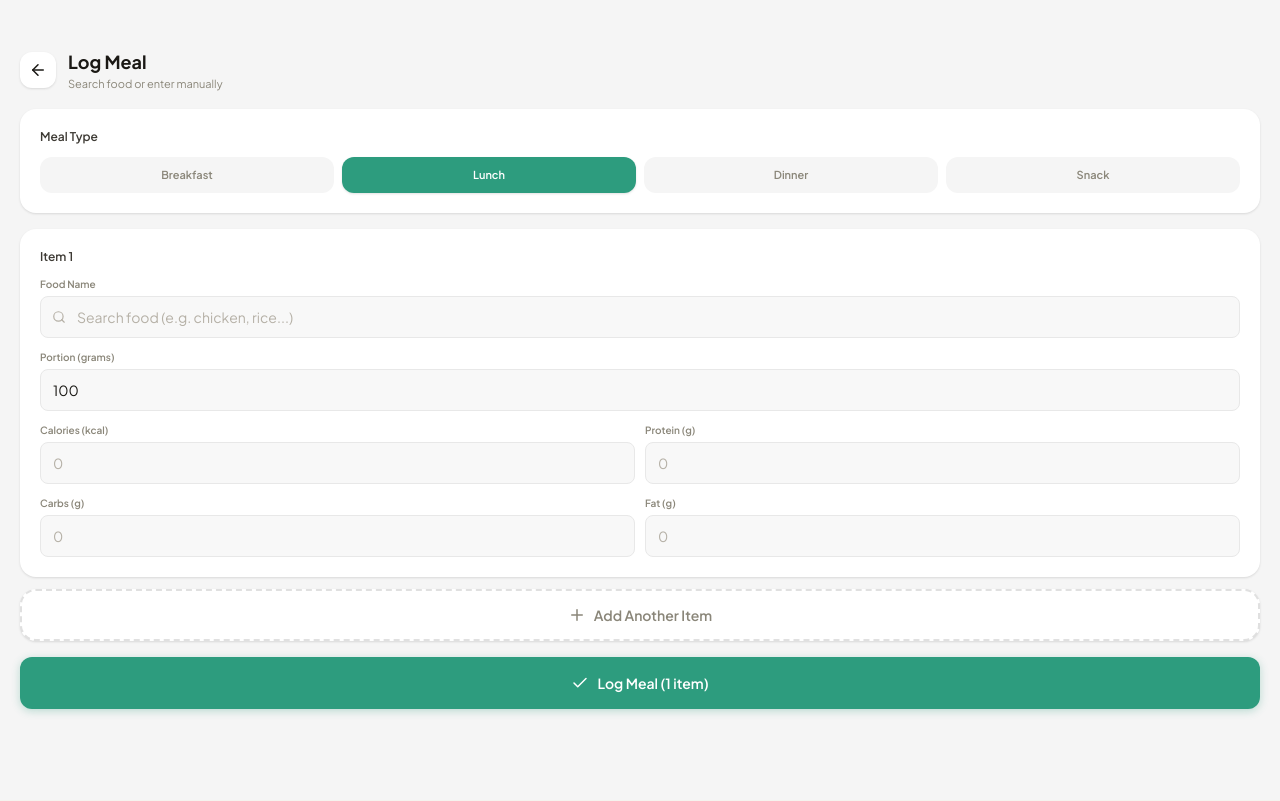
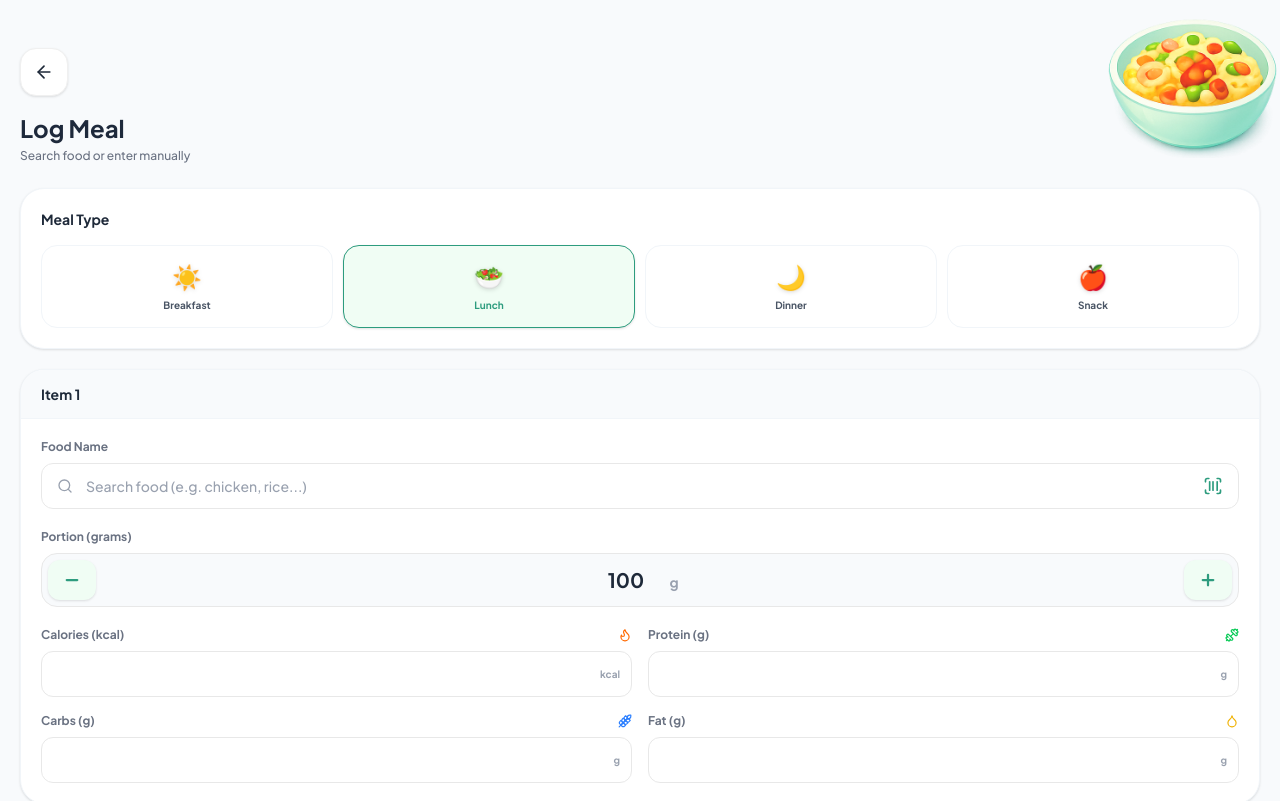
Before and after one commit to Ilham06/fitfun, a Next.js app: page /meals/add in a window 1280 px wide. Shown: the top 801 px of the page. Built offline with nearby package versions, Linux system fonts and the light colour scheme.

Commit message:
update log meals

```diff
--- a/src/app/meals/add/page.js
+++ b/src/app/meals/add/page.js
@@ -3,7 +3,7 @@
 import Link from "next/link";
 import { useState, useRef, useEffect } from "react";
 import { useRouter } from "next/navigation";
-import { ArrowLeft, Plus, Trash2, Check, Search, X } from "lucide-react";
+import { ArrowLeft, Plus, Trash2, Check, Search, X, ScanBarcode, Flame, Dumbbell, Wheat, Droplet, Minus } from "lucide-react";
 import { foodDatabase, calculateNutrition, searchFood } from "@/lib/food-database";
 
 function FoodSearchInput({ onSelect, selectedFood }) {
@@ -54,23 +54,27 @@ function FoodSearchInput({ onSelect, selectedFood }) {
 
   return (
     <div ref={wrapperRef} className="relative">
-      <label className="text-[10px] font-semibold text-muted mb-1 block">Food Name</label>
+      <label className="text-xs font-bold text-gray-500 mb-2 block">Food Name</label>
       <div className="relative">
-        <Search size={14} className="absolute left-3 top-1/2 -translate-y-1/2 text-muted2" />
+        <Search size={16} className="absolute left-4 top-1/2 -translate-y-1/2 text-gray-400" />
         <input
           type="text"
           placeholder="Search food (e.g. chicken, rice...)"
           value={query}
           onChange={(e) => handleSearch(e.target.value)}
           onFocus={() => { if (query.length >= 2) setIsOpen(true); }}
-          className="w-full bg-[#F8F8F8] border border-[#E8E8E8] rounded-lg pl-9 pr-8 py-2.5 text-sm text-text outline-none focus:border-[#2D9C7E] transition-colors placeholder:text-muted2"
+          className="w-full bg-white border border-[#E8E8E8] rounded-xl pl-11 pr-11 py-3 text-sm text-gray-800 outline-none focus:border-[#2D9C7E] transition-colors placeholder:text-gray-400 font-medium"
         />
-        {query && (
+        {query ? (
           <button
             onClick={() => { setQuery(""); setResults([]); setIsOpen(false); }}
-            className="absolute right-3 top-1/2 -translate-y-1/2"
+            className="absolute right-4 top-1/2 -translate-y-1/2 bg-gray-100 p-1 rounded-full text-gray-500 hover:text-gray-700"
           >
-            <X size={14} className="text-muted2" />
+            <X size={12} />
+          </button>
+        ) : (
+          <button className="absolute right-4 top-1/2 -translate-y-1/2 text-[#2D9C7E]">
+            <ScanBarcode size={20} />
           </button>
         )}
       </div>
@@ -85,13 +89,13 @@ function FoodSearchInput({ onSelect, selectedFood }) {
               className="w-full flex items-center gap-3 px-3 py-2.5 text-left hover:bg-[#F8F8F8] transition-colors border-b border-[#F5F5F5] last:border-0"
             >
               <div className="flex-1 min-w-0">
-                <div className="text-sm font-medium text-text truncate">{food.name}</div>
-                <div className="text-[10px] text-muted">
+                <div className="text-sm font-bold text-gray-800 truncate">{food.name}</div>
+                <div className="text-[10px] text-gray-500 font-medium">
                   {food.kcal} kcal · {food.protein}g P · {food.carbs}g C · {food.fat}g F
-                  <span className="ml-1 text-muted2">per 100g</span>
+                  <span className="ml-1 text-gray-400">per 100g</span>
                 </div>
               </div>
-              <span className="text-[9px] font-semibold px-1.5 py-0.5 rounded bg-[#F0F0F0] text-muted2 flex-shrink-0">
+              <span className="text-[9px] font-black px-2 py-1 rounded bg-[#F0FDF4] text-[#2D9C7E] flex-shrink-0 uppercase tracking-wider">
                 {categoryLabels[food.category] || food.category}
               </span>
             </button>
@@ -101,8 +105,8 @@ function FoodSearchInput({ onSelect, selectedFood }) {
 
       {isOpen && query.length >= 2 && results.length === 0 && (
         <div className="absolute z-10 mt-1 w-full bg-white rounded-xl border border-[#E8E8E8] shadow-lg p-4 text-center">
-          <p className="text-xs text-muted">No results found</p>
-          <p className="text-[10px] text-muted2 mt-1">You can enter values manually below</p>
+          <p className="text-xs text-gray-500 font-bold">No results found</p>
+          <p className="text-[10px] text-gray-400 mt-1">You can enter values manually below</p>
         </div>
       )}
     </div>
@@ -115,7 +119,12 @@ export default function AddMealPage() {
   const [saving, setSaving] = useState(false);
   const [items, setItems] = useState([{ id: 1, foodId: null, name: "", portionG: 100, kcal: 0, protein: 0, carbs: 0, fat: 0 }]);
 
-  const mealTypes = ["BREAKFAST", "LUNCH", "DINNER", "SNACK"];
+  const mealTypes = [
+    { id: "BREAKFAST", label: "Breakfast", icon: "☀️" },
+    { id: "LUNCH", label: "Lunch", icon: "🥗" },
+    { id: "DINNER", label: "Dinner", icon: "🌙" },
+    { id: "SNACK", label: "Snack", icon: "🍎" },
+  ];
 
   const handleFoodSelect = (itemId, food) => {
     setItems((prev) =>
@@ -154,6 +163,13 @@ export default function AddMealPage() {
     );
   };
 
+  const incrementPortion = (itemId, amount) => {
+    const item = items.find(i => i.id === itemId);
+    if (!item) return;
+    const newPortion = Math.max(0, (item.portionG || 0) + amount);
+    handlePortionChange(itemId, newPortion);
+  };
+
   const updateItem = (id, field, value) => {
     setItems((prev) =>
       prev.map((item) => (item.id === id ? { ...item, [field]: Number(value) || 0 } : item))
@@ -181,59 +197,67 @@ export default function AddMealPage() {
   );
 
   return (
-    <div className="min-h-screen bg-[#F5F5F5]">
+    <div className="min-h-screen bg-[#F8FAFC]">
       {/* Header */}
-      <div className="px-5 pt-12 pb-4 flex items-center gap-3">
+      <div className="relative px-5 pt-12 pb-6 overflow-hidden">
+        <div className="relative z-10">
           <Link
             href="/meals"
-          className="w-9 h-9 rounded-xl bg-white flex items-center justify-center shadow-sm"
+            className="w-12 h-12 rounded-2xl bg-white flex items-center justify-center shadow-sm border border-[#F0F0F0] hover:bg-gray-50 transition-colors"
           >
-          <ArrowLeft size={18} className="text-text" />
+            <ArrowLeft size={20} className="text-gray-800" />
           </Link>
-        <div className="flex-1">
-          <h1 className="font-bold text-lg text-text">Log Meal</h1>
-          <p className="text-[11px] text-muted">Search food or enter manually</p>
+          <div className="mt-4">
+            <h1 className="font-black text-2xl text-[#1E293B]">Log Meal</h1>
+            <p className="text-xs font-medium text-gray-500 mt-1">Search food or enter manually</p>
           </div>
         </div>
 
-      <div className="px-5 flex flex-col gap-4 pb-8">
+        {/* Decorative Image */}
+        <div className="absolute right-0 top-4 w-44 h-auto opacity-90 pointer-events-none">
+          <img src="/images/meals.png" alt="Decoration" className="w-full h-full object-contain" />
+        </div>
+      </div>
+
+      <div className="px-5 flex flex-col gap-5 pb-8 relative z-10">
         {/* Meal Type Picker */}
-        <div className="bg-white rounded-2xl p-5 shadow-sm">
-          <span className="text-xs font-semibold text-text2 mb-3 block">Meal Type</span>
-          <div className="flex gap-2">
+        <div className="bg-white rounded-3xl p-5 shadow-sm border border-[#F1F5F9]">
+          <span className="text-sm font-bold text-gray-800 mb-4 block">Meal Type</span>
+          <div className="grid grid-cols-4 gap-2.5">
             {mealTypes.map((type) => (
               <button
-                key={type}
-                onClick={() => setMealType(type)}
-                className={`flex-1 py-2.5 rounded-xl text-[11px] font-semibold transition-all ${
-                  mealType === type
-                    ? "bg-[#2D9C7E] text-white shadow-sm"
-                    : "bg-[#F5F5F5] text-muted hover:text-text"
+                key={type.id}
+                onClick={() => setMealType(type.id)}
+                className={`flex flex-col items-center justify-center gap-1.5 py-3.5 rounded-2xl border transition-all ${
+                  mealType === type.id
+                    ? "bg-[#F0FDF4] border-[#2D9C7E] text-[#2D9C7E] shadow-sm"
+                    : "bg-white border-[#F1F5F9] text-gray-600 hover:border-[#2D9C7E]/50 hover:bg-[#F0FDF4]/50"
                 }`}
               >
-                {type.charAt(0) + type.slice(1).toLowerCase()}
+                <span className="text-2xl drop-shadow-sm">{type.icon}</span>
+                <span className="text-[10px] font-bold">{type.label}</span>
               </button>
             ))}
           </div>
         </div>
 
         {/* Food Items */}
-        <div className="flex flex-col gap-3">
+        <div className="flex flex-col gap-4">
           {items.map((item, index) => (
-            <div key={item.id} className="bg-white rounded-2xl p-5 shadow-sm">
-              <div className="flex items-center justify-between mb-3">
-                <span className="text-xs font-semibold text-text2">Item {index + 1}</span>
+            <div key={item.id} className="bg-white rounded-3xl overflow-hidden shadow-sm border border-[#F1F5F9]">
+              <div className="bg-[#F8FAFC] px-5 py-3.5 flex items-center justify-between border-b border-[#F1F5F9]">
+                <span className="text-sm font-bold text-gray-800">Item {index + 1}</span>
                 {items.length > 1 && (
                   <button
                     onClick={() => removeItem(item.id)}
-                    className="flex items-center gap-1 text-[11px] text-[#C0392B] font-semibold hover:bg-[#FFF5F5] px-2 py-1 rounded-lg transition-colors"
+                    className="w-8 h-8 flex items-center justify-center rounded-xl border border-red-100 bg-white text-red-500 hover:bg-red-50 transition-colors shadow-sm"
                   >
-                    <Trash2 size={12} /> Remove
+                    <Trash2 size={14} />
                   </button>
                 )}
               </div>
 
-              <div className="flex flex-col gap-3">
+              <div className="p-5 flex flex-col gap-5">
                 {/* Food Search Dropdown */}
                 <FoodSearchInput
                   selectedFood={item.foodId ? foodDatabase.find((f) => f.id === item.foodId) : null}
@@ -242,122 +266,152 @@ export default function AddMealPage() {
 
                 {/* Portion */}
                 <div>
-                  <label className="text-[10px] font-semibold text-muted mb-1 block">Portion (grams)</label>
+                  <label className="text-xs font-bold text-gray-500 mb-2 block">Portion (grams)</label>
+                  <div className="flex items-center justify-between border border-[#E8E8E8] rounded-2xl p-1.5 bg-[#F8FAFC]">
+                    <button
+                      onClick={() => incrementPortion(item.id, -10)}
+                      className="w-12 h-10 rounded-xl bg-[#F0FDF4] text-[#2D9C7E] flex items-center justify-center hover:bg-[#E0F8E8] transition-colors shadow-sm"
+                    >
+                      <Minus size={18} strokeWidth={3} />
+                    </button>
+
+                    <div className="flex items-baseline justify-center flex-1">
                       <input
                         type="number"
-                    placeholder="100"
                         value={item.portionG || ""}
                         onChange={(e) => handlePortionChange(item.id, e.target.value)}
-                    className="w-full bg-[#F8F8F8] border border-[#E8E8E8] rounded-lg px-3 py-2.5 text-sm text-text outline-none focus:border-[#2D9C7E] transition-colors placeholder:text-muted2"
+                        className="w-16 text-center text-xl font-black text-gray-800 bg-transparent outline-none p-0"
                       />
+                      <span className="text-gray-400 font-bold text-sm ml-1">g</span>
                     </div>
 
-                {/* Auto-calculated Macros (read-only when food is selected) */}
-                <div className="grid grid-cols-2 gap-2.5">
+                    <button
+                      onClick={() => incrementPortion(item.id, 10)}
+                      className="w-12 h-10 rounded-xl bg-[#F0FDF4] text-[#2D9C7E] flex items-center justify-center hover:bg-[#E0F8E8] transition-colors shadow-sm"
+                    >
+                      <Plus size={18} strokeWidth={3} />
+                    </button>
+                  </div>
+                </div>
+
+                {/* Macros Grid */}
+                <div className="grid grid-cols-2 gap-4">
+                  {/* Calories */}
                   <div>
-                    <label className="text-[10px] font-semibold text-muted mb-1 block">
-                      Calories (kcal) {item.foodId && <span className="text-[#2D9C7E]">· auto</span>}
-                    </label>
+                    <div className="flex items-center justify-between mb-2">
+                      <label className="text-xs font-bold text-gray-500">Calories (kcal)</label>
+                      <Flame size={14} className="text-orange-500" />
+                    </div>
+                    <div className="relative">
                       <input
                         type="number"
-                      placeholder="0"
                         value={item.kcal || ""}
                         onChange={(e) => updateItem(item.id, "kcal", e.target.value)}
                         readOnly={!!item.foodId}
-                      className={`w-full border border-[#E8E8E8] rounded-lg px-3 py-2.5 text-sm text-text outline-none transition-colors ${
-                        item.foodId
-                          ? "bg-[#E8F5F0] font-semibold"
-                          : "bg-[#F8F8F8] focus:border-[#2D9C7E] placeholder:text-muted2"
+                        className={`w-full border border-[#E8E8E8] rounded-xl pl-3 pr-10 py-3 text-sm text-gray-800 outline-none transition-colors ${
+                          item.foodId ? "bg-[#F8FAFC] font-bold" : "bg-white focus:border-[#2D9C7E]"
                         }`}
                       />
+                      <span className="absolute right-3 top-1/2 -translate-y-1/2 text-[10px] font-bold text-gray-400">kcal</span>
                     </div>
+                  </div>
+
+                  {/* Protein */}
                   <div>
-                    <label className="text-[10px] font-semibold text-muted mb-1 block">
-                      Protein (g) {item.foodId && <span className="text-[#2D9C7E]">· auto</span>}
-                    </label>
+                    <div className="flex items-center justify-between mb-2">
+                      <label className="text-xs font-bold text-gray-500">Protein (g)</label>
+                      <Dumbbell size={14} className="text-green-500" />
+                    </div>
+                    <div className="relative">
                       <input
                         type="number"
-                      placeholder="0"
                         value={item.protein || ""}
                         onChange={(e) => updateItem(item.id, "protein", e.target.value)}
                         readOnly={!!item.foodId}
-                      className={`w-full border border-[#E8E8E8] rounded-lg px-3 py-2.5 text-sm text-text outline-none transition-colors ${
-                        item.foodId
-                          ? "bg-[#E8F5F0] font-semibold"
-                          : "bg-[#F8F8F8] focus:border-[#2D9C7E] placeholder:text-muted2"
+                        className={`w-full border border-[#E8E8E8] rounded-xl pl-3 pr-8 py-3 text-sm text-gray-800 outline-none transition-colors ${
+                          item.foodId ? "bg-[#F8FAFC] font-bold" : "bg-white focus:border-[#2D9C7E]"
                         }`}
                       />
+                      <span className="absolute right-3 top-1/2 -translate-y-1/2 text-[10px] font-bold text-gray-400">g</span>
                     </div>
                   </div>
-                <div className="grid grid-cols-2 gap-2.5">
+
+                  {/* Carbs */}
                   <div>
-                    <label className="text-[10px] font-semibold text-muted mb-1 block">
-                      Carbs (g) {item.foodId && <span className="text-[#2D9C7E]">· auto</span>}
-                    </label>
+                    <div className="flex items-center justify-between mb-2">
+                      <label className="text-xs font-bold text-gray-500">Carbs (g)</label>
+                      <Wheat size={14} className="text-blue-500" />
+                    </div>
+                    <div className="relative">
                       <input
                         type="number"
-                      placeholder="0"
                         value={item.carbs || ""}
                         onChange={(e) => updateItem(item.id, "carbs", e.target.value)}
                         readOnly={!!item.foodId}
-                      className={`w-full border border-[#E8E8E8] rounded-lg px-3 py-2.5 text-sm text-text outline-none transition-colors ${
-                        item.foodId
-                          ? "bg-[#E8F5F0] font-semibold"
-                          : "bg-[#F8F8F8] focus:border-[#2D9C7E] placeholder:text-muted2"
+                        className={`w-full border border-[#E8E8E8] rounded-xl pl-3 pr-8 py-3 text-sm text-gray-800 outline-none transition-colors ${
+                          item.foodId ? "bg-[#F8FAFC] font-bold" : "bg-white focus:border-[#2D9C7E]"
                         }`}
                       />
+                      <span className="absolute right-3 top-1/2 -translate-y-1/2 text-[10px] font-bold text-gray-400">g</span>
                     </div>
+                  </div>
+
+                  {/* Fat */}
                   <div>
-                    <label className="text-[10px] font-semibold text-muted mb-1 block">
-                      Fat (g) {item.foodId && <span className="text-[#2D9C7E]">· auto</span>}
-                    </label>
+                    <div className="flex items-center justify-between mb-2">
+                      <label className="text-xs font-bold text-gray-500">Fat (g)</label>
+                      <Droplet size={14} className="text-yellow-500" />
+                    </div>
+                    <div className="relative">
                       <input
                         type="number"
-                      placeholder="0"
                         value={item.fat || ""}
                         onChange={(e) => updateItem(item.id, "fat", e.target.value)}
                         readOnly={!!item.foodId}
-                      className={`w-full border border-[#E8E8E8] rounded-lg px-3 py-2.5 text-sm text-text outline-none transition-colors ${
-                        item.foodId
-                          ? "bg-[#E8F5F0] font-semibold"
-                          : "bg-[#F8F8F8] focus:border-[#2D9C7E] placeholder:text-muted2"
+                        className={`w-full border border-[#E8E8E8] rounded-xl pl-3 pr-8 py-3 text-sm text-gray-800 outline-none transition-colors ${
+                          item.foodId ? "bg-[#F8FAFC] font-bold" : "bg-white focus:border-[#2D9C7E]"
                         }`}
                       />
+                      <span className="absolute right-3 top-1/2 -translate-y-1/2 text-[10px] font-bold text-gray-400">g</span>
+                    </div>
                   </div>
                 </div>
               </div>
             </div>
           ))}
 
-          {/* Add Another Item */}
+          {/* Add Another Item Button */}
           <button
             onClick={addItem}
-            className="flex items-center justify-center gap-2 py-3.5 bg-white rounded-2xl border-2 border-dashed border-[#E0E0E0] text-sm font-semibold text-muted hover:border-[#2D9C7E] hover:text-[#2D9C7E] transition-colors shadow-sm"
+            className="w-full py-4 rounded-3xl border-2 border-dashed border-[#E2E8F0] bg-transparent text-[#2D9C7E] font-bold text-sm flex items-center justify-center gap-2 hover:bg-white hover:border-[#2D9C7E]/30 transition-all mt-2"
           >
-            <Plus size={18} /> Add Another Item
+            <div className="w-5 h-5 rounded-full border-2 border-[#2D9C7E] flex items-center justify-center">
+              <Plus size={12} strokeWidth={3} />
+            </div>
+            Add Another Item
           </button>
         </div>
 
-        {/* Total Summary */}
+        {/* Total Summary (Optional, but good to keep if valid) */}
         {totals.kcal > 0 && (
-          <div className="bg-white rounded-2xl p-5 shadow-sm">
-            <h3 className="font-semibold text-sm text-text mb-3">Total</h3>
-            <div className="flex items-center justify-between mb-3">
-              <span className="text-xs text-muted">Total Calories</span>
-              <span className="font-bold text-xl text-[#2D9C7E]">{totals.kcal} kcal</span>
+          <div className="bg-white rounded-3xl p-5 shadow-sm mt-2 border border-[#F1F5F9]">
+            <h3 className="font-bold text-sm text-gray-800 mb-3">Total</h3>
+            <div className="flex items-center justify-between mb-4">
+              <span className="text-xs font-bold text-gray-500">Total Calories</span>
+              <span className="font-black text-2xl text-[#2D9C7E]">{totals.kcal} <span className="text-sm font-bold">kcal</span></span>
             </div>
             <div className="grid grid-cols-3 gap-3">
-              <div className="text-center p-2.5 bg-[#F8F8F8] rounded-xl">
-                <div className="text-[10px] text-muted mb-0.5">Protein</div>
-                <div className="font-bold text-protein">{totals.protein}g</div>
+              <div className="text-center p-3 bg-[#F8FAFC] rounded-2xl">
+                <div className="text-[10px] font-bold text-gray-500 mb-1">Protein</div>
+                <div className="font-black text-gray-800">{totals.protein}g</div>
               </div>
-              <div className="text-center p-2.5 bg-[#F8F8F8] rounded-xl">
-                <div className="text-[10px] text-muted mb-0.5">Carbs</div>
-                <div className="font-bold text-carb">{totals.carbs}g</div>
+              <div className="text-center p-3 bg-[#F8FAFC] rounded-2xl">
+                <div className="text-[10px] font-bold text-gray-500 mb-1">Carbs</div>
+                <div className="font-black text-gray-800">{totals.carbs}g</div>
               </div>
-              <div className="text-center p-2.5 bg-[#F8F8F8] rounded-xl">
-                <div className="text-[10px] text-muted mb-0.5">Fat</div>
-                <div className="font-bold text-fat">{totals.fat}g</div>
+              <div className="text-center p-3 bg-[#F8FAFC] rounded-2xl">
+                <div className="text-[10px] font-bold text-gray-500 mb-1">Fat</div>
+                <div className="font-black text-gray-800">{totals.fat}g</div>
               </div>
             </div>
           </div>
@@ -392,9 +446,12 @@ export default function AddMealPage() {
             }
           }}
           disabled={saving}
-          className="w-full h-13 flex items-center justify-center gap-2 rounded-xl bg-[#2D9C7E] text-white font-semibold text-sm shadow-[0_2px_8px_rgba(45,156,126,0.3)] hover:bg-[#258C6E] transition-colors cursor-pointer disabled:opacity-60"
+          className="w-full py-4 mt-2 flex items-center justify-center gap-2 rounded-2xl bg-[#2D9C7E] text-white font-bold text-sm shadow-[0_8px_16px_rgba(45,156,126,0.25)] hover:bg-[#258C6E] transition-all cursor-pointer disabled:opacity-60"
         >
-          <Check size={18} /> {saving ? "Saving..." : `Log Meal (${items.length} ${items.length === 1 ? "item" : "items"})`}
+          <div className="w-5 h-5 rounded-full bg-white flex items-center justify-center text-[#2D9C7E]">
+            <Check size={12} strokeWidth={4} />
+          </div>
+          {saving ? "Saving..." : `Log Meal (${items.length} ${items.length === 1 ? "item" : "items"})`}
         </button>
       </div>
     </div>
```
Lines whose indentation alone changed are shown as unchanged.
